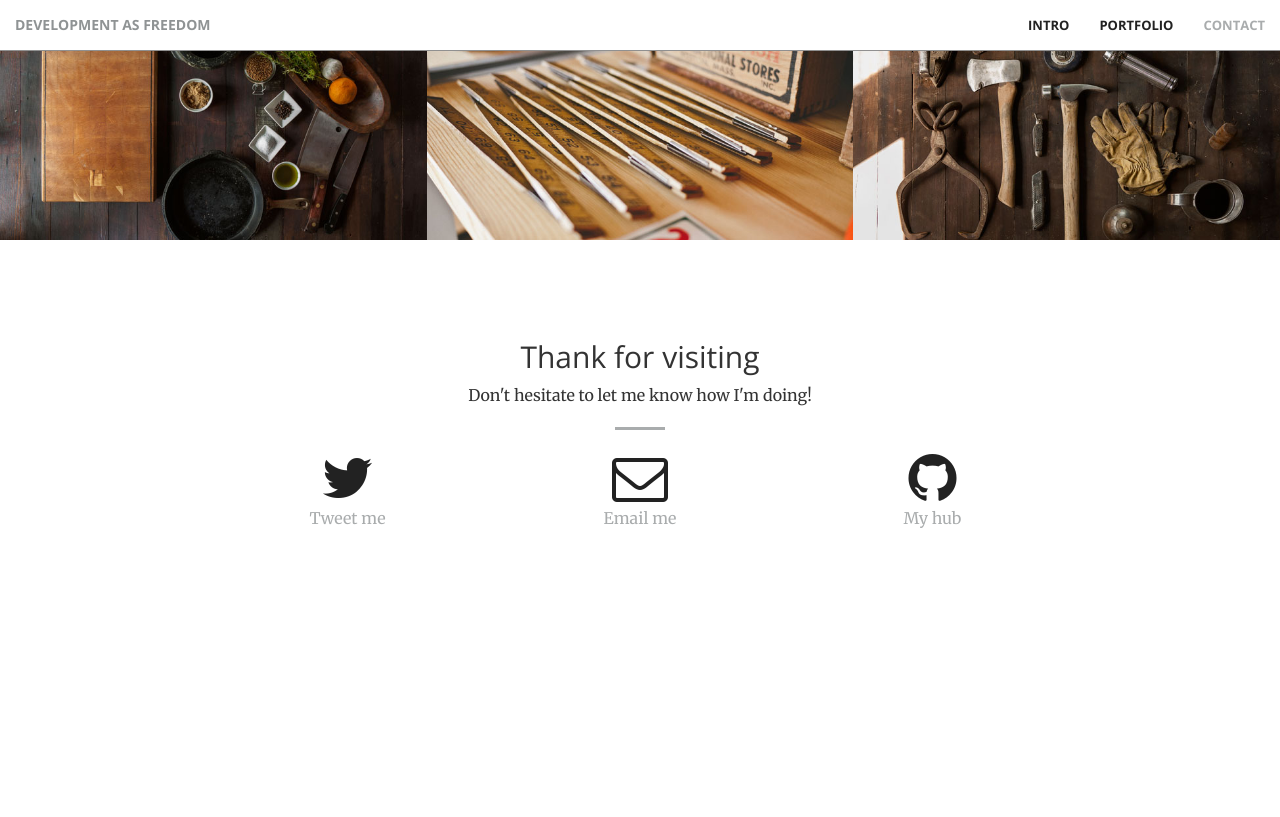
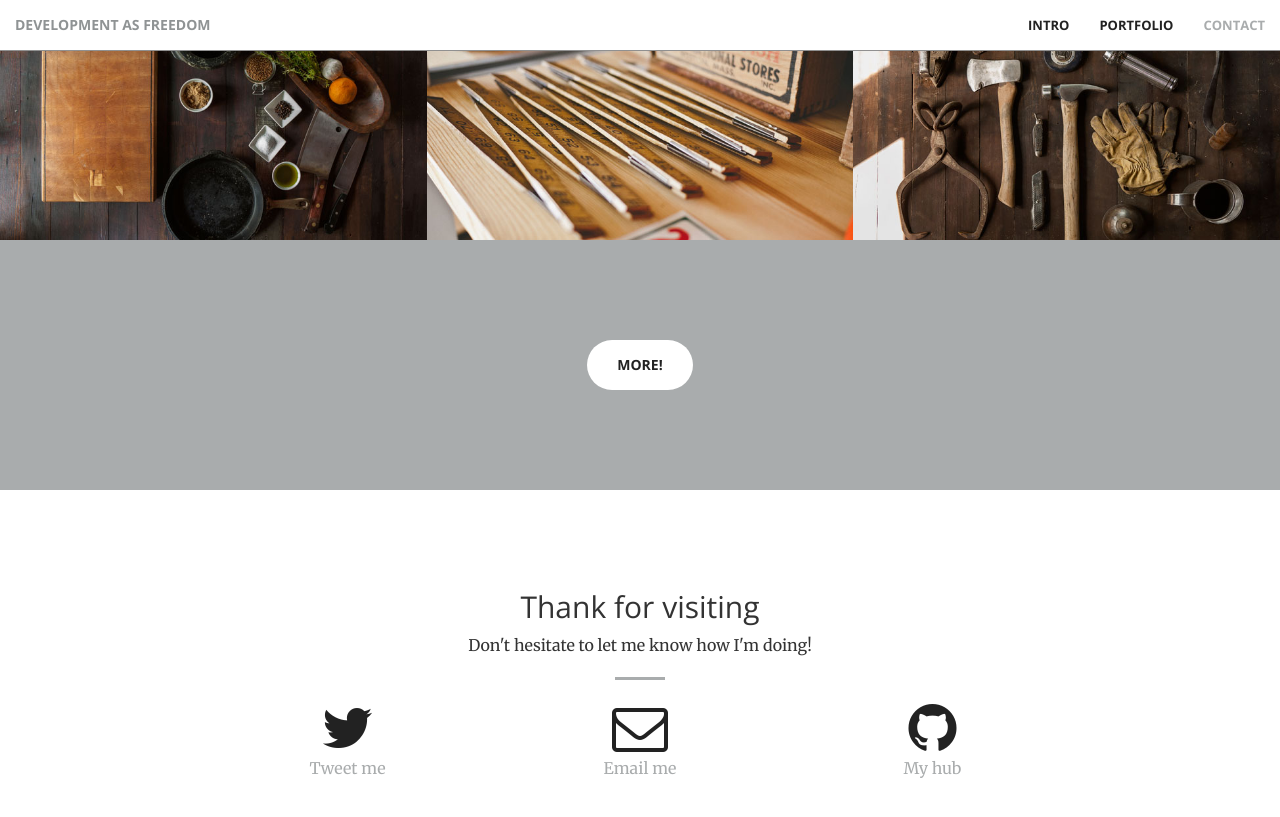
Before and after one commit to non-ceterisparibus/non-ceterisparibus.github.io, a Jekyll site: the page built from index.html, in a window 1280 px wide and 900 px high, scrolled down 1537 px. Shown: the top 817 px of the window. Built offline with Jekyll 4.4.1, drawn with Linux system fonts in a browser that asks for light colours; before the commit the page ends 2187 px from its top, so only the background shows below that.

Commit message:
Update portfolio.html

```diff
--- a/_includes/portfolio.html
+++ b/_includes/portfolio.html
@@ -94,3 +94,16 @@
         </div>
     </div>
 </section>
+
+<section class="bg-primary" id="intro">
+    <div class="container">
+        <div class="row">
+            <div class="col-lg-8 col-lg-offset-2 text-center">
+                <!-- <h2 class="section-heading">Welcome to Anh-Thu Duong's page</h2> -->
+                <!-- <hr class="light"> -->
+                <!-- <p class="text-faded">Development as Freedom is an e-chapter on Economics x Data Science, inspired by the book Development as Freedom of Sir Amartya Sen. In this chapter, DAF steps out of its theoretical framework's shadow to embark on an adventure that takes place in the multiverse of "Data".</p> -->
+                <a href="portfolios.html" class="btn btn-default btn-xl">More!</a>
+            </div>
+        </div>
+    </div>
+</section>
```
